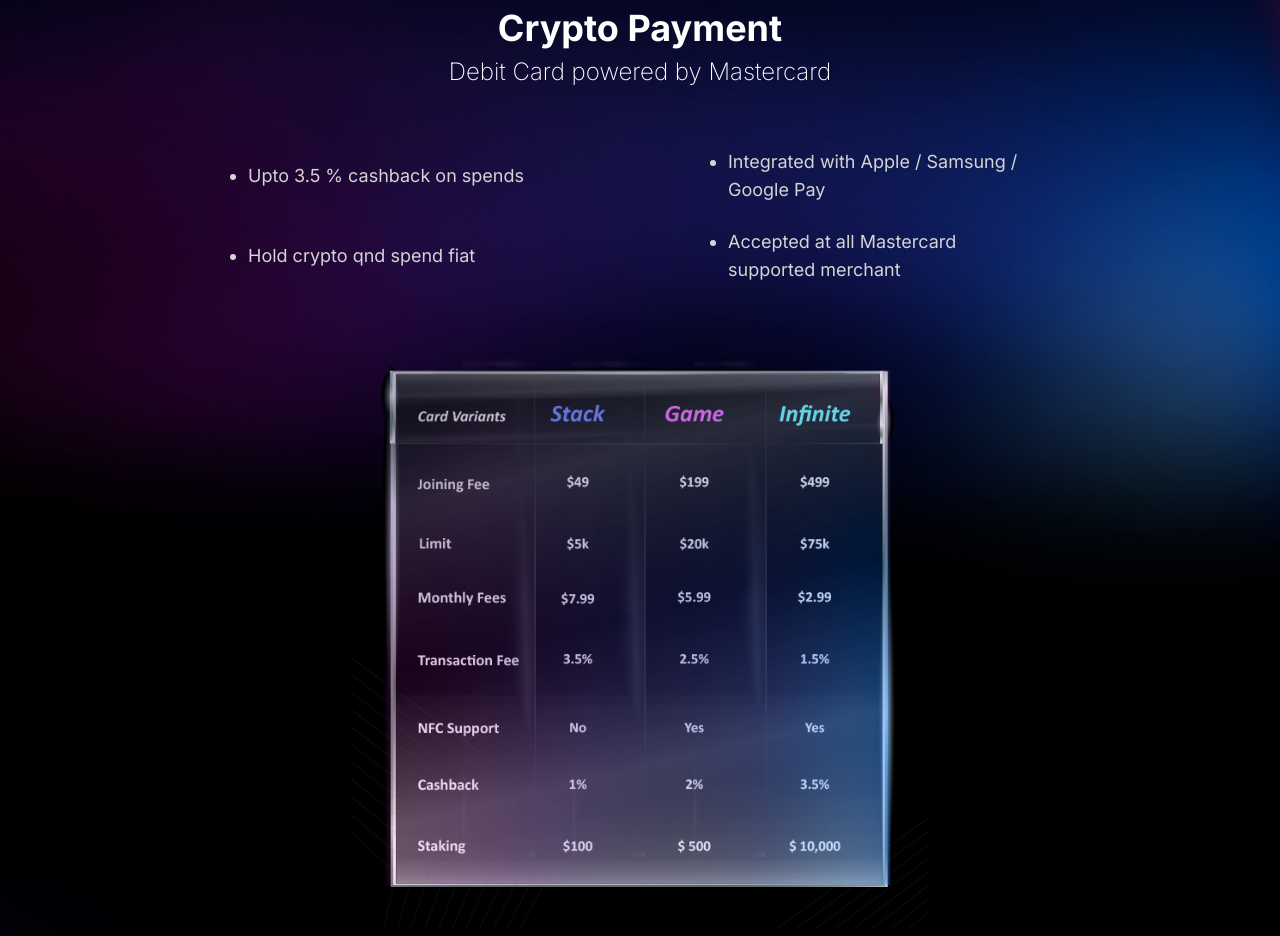
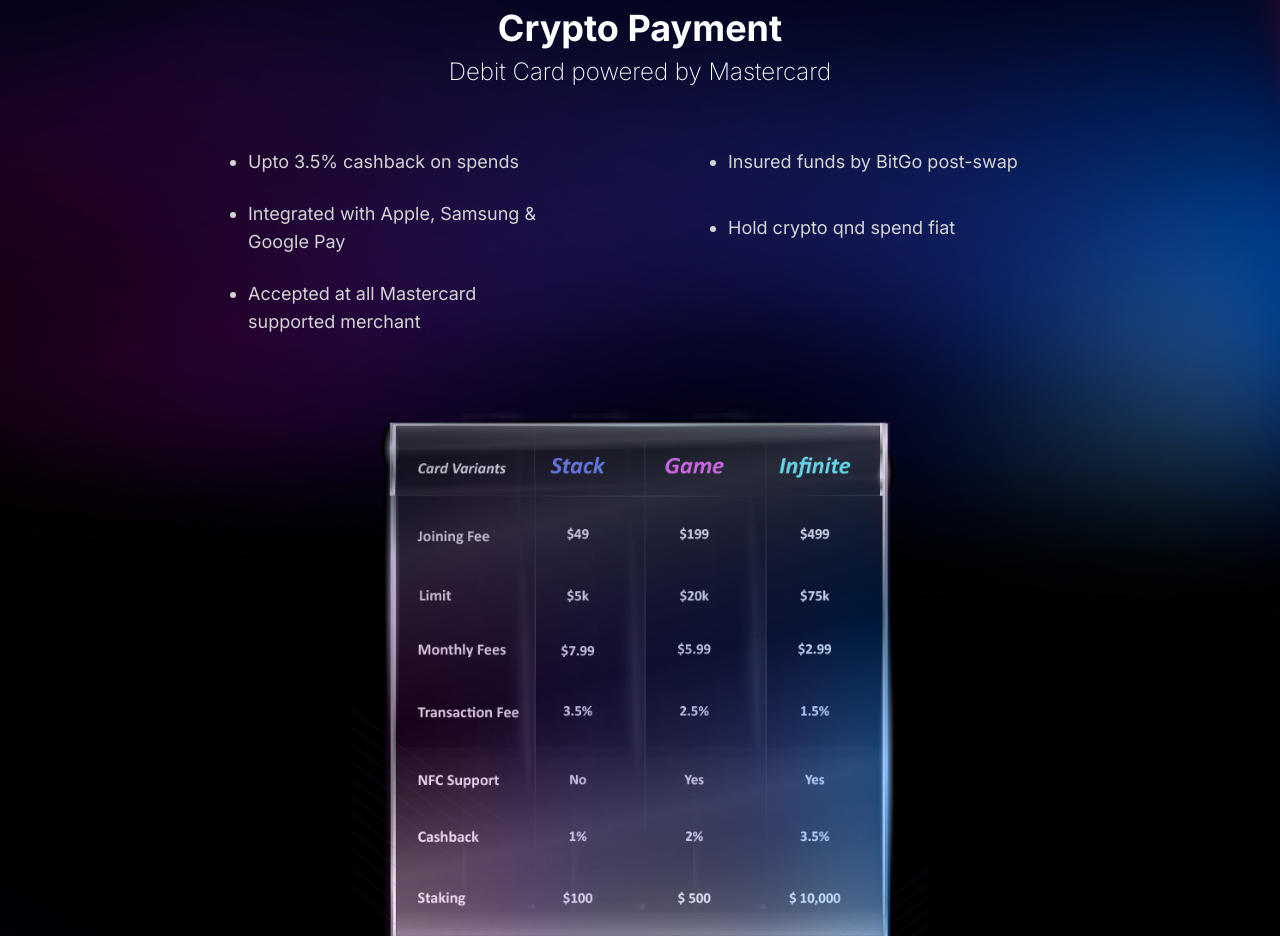
Before and after one commit to s2sharpit/onepager-plutope, a Next.js app: page / in a window 1280 px wide. Shown: the part 1600-2536 px from the top of the page. Built offline with nearby package versions, Linux system fonts and the light colour scheme.

Commit message:
updating

```diff
--- a/src/components/sections/CryptoPayment.tsx
+++ b/src/components/sections/CryptoPayment.tsx
@@ -3,9 +3,9 @@
 import Link from "next/link";
 
 const data = [
-  { p: "Upto 3.5 % cashback on spends" },
-  // { p: "Insured funds by BitGo post-swap" },
-  { p: "Integrated with Apple / Samsung / Google Pay" },
+  { p: "Upto 3.5% cashback on spends" },
+  { p: "Insured funds by BitGo post-swap" },
+  { p: "Integrated with Apple, Samsung & Google Pay" },
   { p: "Hold crypto qnd spend fiat" },
   { p: "Accepted at all Mastercard supported merchant" },
 ];
```
